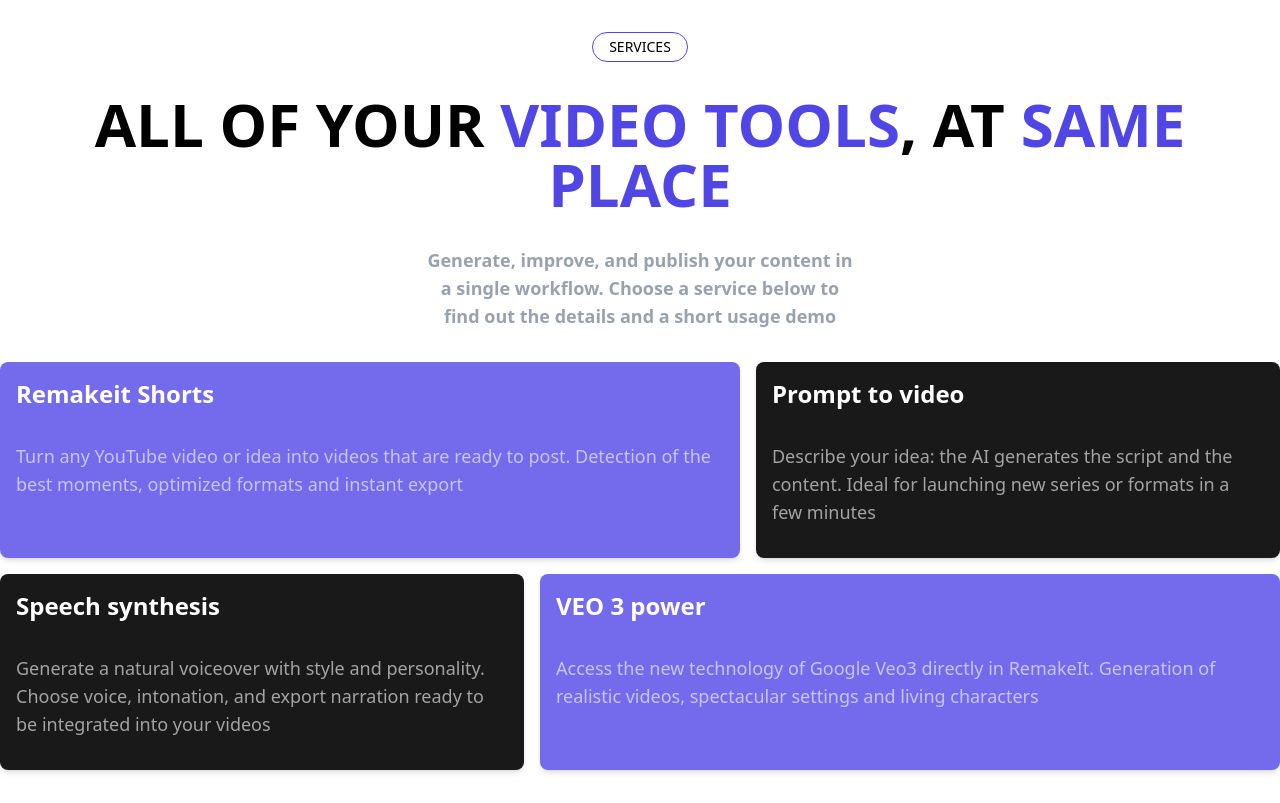
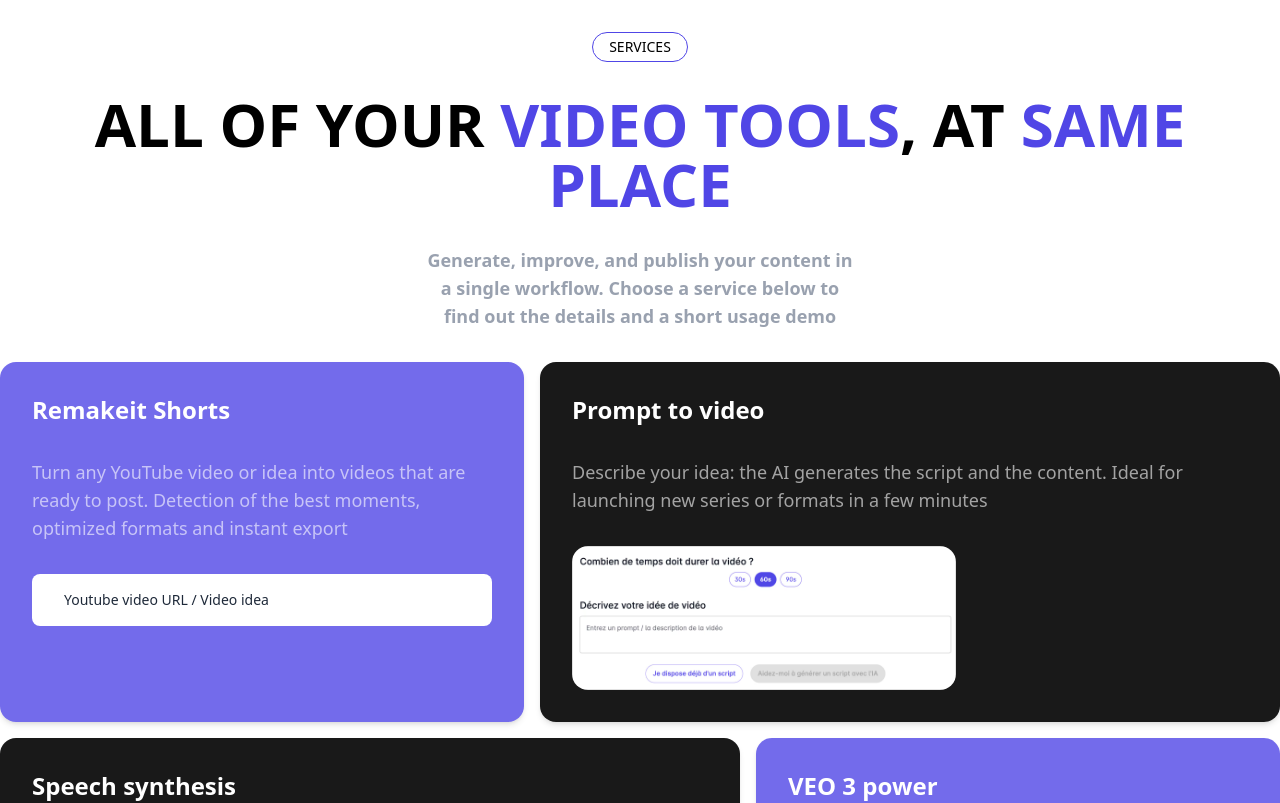
Before and after one commit to samuel-fringeli/remakeit-lp, a React (Vite) app: page / in a window 1280 px wide. Shown: the top 803 px of the page. Built offline with nearby package versions, Linux system fonts and the light colour scheme.

Commit message:
Added images in services section

```diff
--- a/src/sections/Services.tsx
+++ b/src/sections/Services.tsx
@@ -1,6 +1,8 @@
 import { useTranslation } from "react-i18next";
 import SectionNameRenderer from "../shared-components/SectionNameRenderer";
 import { Grid } from "@mui/material";
+import promptToVideo from "../assets/services/prompt-to-video.avif";
+import servicesCardVeo3 from "../assets/services/services-card-veo-3.avif";
 
 const cardsData = [
   {
@@ -13,7 +15,7 @@
     title: "Prompt to video",
     description:
       "Describe your idea: the AI generates the script and the content. Ideal for launching new series or formats in a few minutes",
-    imageSrc: "",
+    imageSrc: promptToVideo,
   },
   {
     title: "Speech synthesis",
@@ -25,7 +27,7 @@
     title: "VEO 3 power",
     description:
       "Access the new technology of Google Veo3 directly in RemakeIt. Generation of realistic videos, spectacular settings and living characters",
-    imageSrc: "",
+    imageSrc: servicesCardVeo3,
   },
 ];
 
@@ -38,19 +40,25 @@
 }: {
   title: string;
   description: string;
-  imageSrc: string;
+  imageSrc?: string;
   gridSize: number;
   className?: string;
 }) => {
   const { t } = useTranslation();
   return (
     <Grid
-      size={gridSize}
-      className={`p-4 rounded-lg shadow-md space-y-8 cursor-default text-lg ${className}`}
+      size={{ xs: 12, md: gridSize }}
+      className={`p-8 rounded-2xl shadow-md space-y-8 cursor-default text-lg ${className}`}
     >
       <h3 className="text-white font-semibold text-2xl">{t(title)}</h3>
-      <p className="mb-4">{t(description)}</p>
-      {!!imageSrc && <img src={imageSrc} alt={title} />}
+      <p className="mb-8">{t(description)}</p>
+      {imageSrc ? (
+        <img src={imageSrc} alt={title} className="rounded-2xl h-36" />
+      ) : (
+        <div className="bg-white text-gray-800 !text-sm rounded-lg px-8 py-4">
+          Youtube video URL / Video idea
+        </div>
+      )}
     </Grid>
   );
 };
@@ -75,11 +83,11 @@
             title={card.title}
             description={card.description}
             imageSrc={card.imageSrc}
-            gridSize={[0, 3].includes(index) ? 7 : 5}
+            gridSize={[0, 3].includes(index) ? 5 : 7}
             className={
               [0, 3].includes(index)
-                ? "bg-primary/80 text-white/60 hover:bg-black/90 w-2/3"
-                : "bg-black/90 text-white/60 hover:bg-primary/80 w-1/3"
+                ? "bg-primary/80 text-white/60 hover:bg-black/90"
+                : "bg-black/90 text-white/60 hover:bg-primary/80"
             }
           />
         ))}
```
Also changed, not shown: src/assets/services/prompt-to-video.avif (added), src/assets/services/services-card-veo-3.avif (added).
